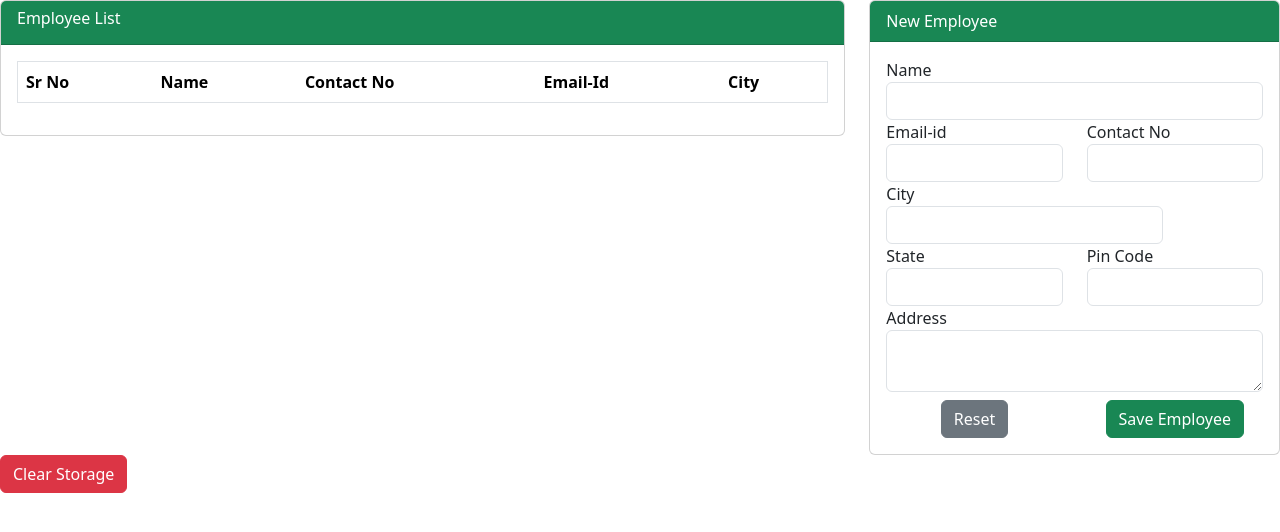
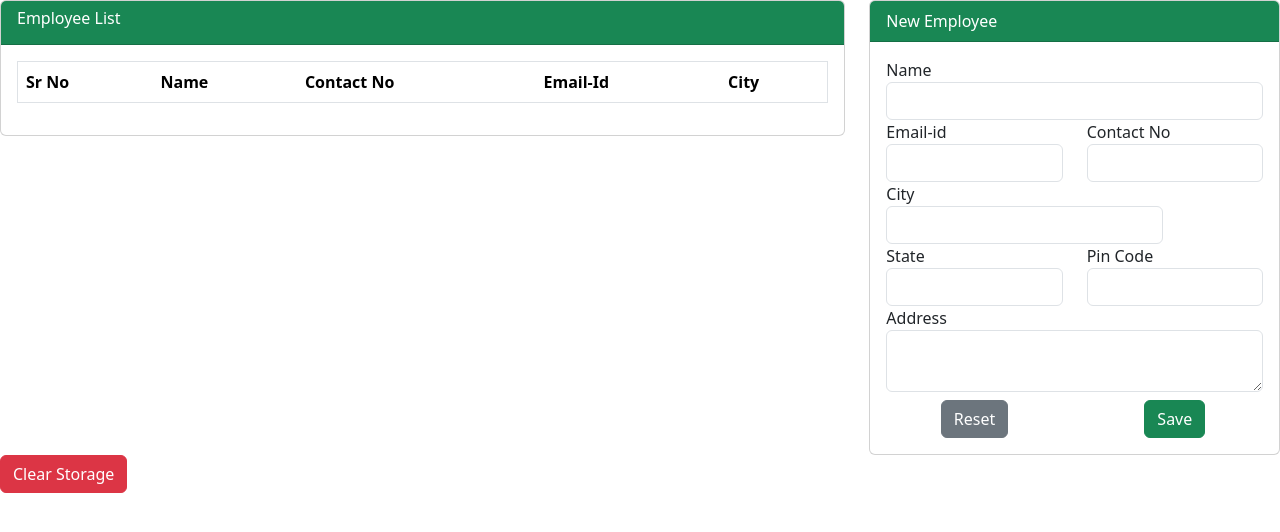
Before and after one commit to noval232/angular_18_crud, an Angular app: page / in a window 1280 px wide. Shown: the top 532 px of the page. Built offline with nearby package versions, Linux system fonts and the light colour scheme.

Commit message:
fixed button to save after update

```diff
--- a/src/app/app.component.html
+++ b/src/app/app.component.html
@@ -99,8 +99,15 @@
               <button class="btn btn-secondary">Reset</button>
             </div>
             <div class="col-6 text-center">
-              <button class="btn btn-success" (click)="createForm()">
-                Save Employee
+              <button
+                [ngClass]="[
+                  editingEmployeeIndex !== null
+                    ? 'btn btn-warning'
+                    : 'btn btn-success'
+                ]"
+                (click)="createForm()"
+              >
+                {{ editingEmployeeIndex !== null ? "Update" : "Save" }}
               </button>
             </div>
           </div>
--- a/src/app/app.component.ts
+++ b/src/app/app.component.ts
@@ -9,11 +9,12 @@ import {
   Validators,
 } from '@angular/forms';
 import { EmployeeServiceService } from './employee/employee-service.service';
+import { CommonModule } from '@angular/common';
 
 @Component({
   selector: 'app-root',
   standalone: true,
-  imports: [RouterOutlet, ReactiveFormsModule],
+  imports: [RouterOutlet, ReactiveFormsModule, CommonModule],
   templateUrl: './app.component.html',
   styleUrl: './app.component.css',
 })
@@ -58,6 +59,7 @@ export class AppComponent implements OnInit {
       if (this.editingEmployeeIndex !== null) {
         // jika sedang di edit
         this.employeeList[this.editingEmployeeIndex] = data;
+        this.editingEmployeeIndex = null;
       } else {
         console.log('tidak di edit: ', this.editingEmployeeIndex);
         this.employeeList.push(data);
```
